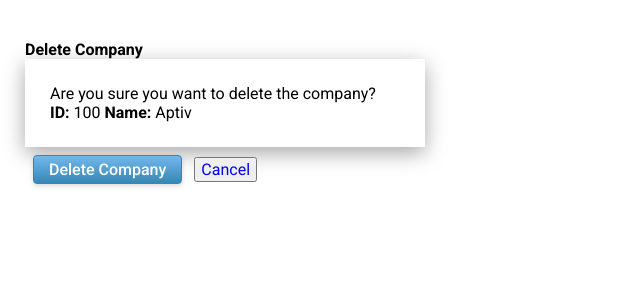
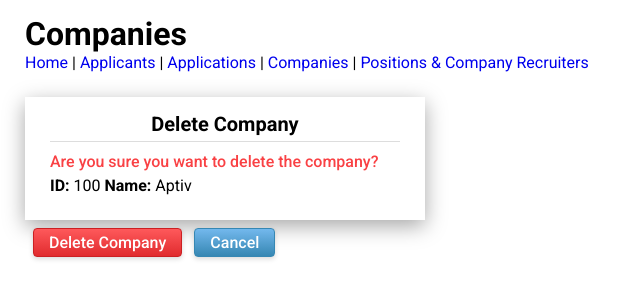
Before and after one commit to sophlil/DreamOffer, a Flask app: page /delete-company/100 in a window 1280 px wide. Shown: the top 300 px of the page, without its empty margins (0-640 px from the left). Run offline with Flask 2, Linux system fonts and the light colour scheme; data comes from the database, SQL or seed files in the repository; data that the repository does not hold is empty; some libraries are stand-ins or nearby versions.

Commit message:
edit delete form styles

```diff
--- a/static/style.css
+++ b/static/style.css
@@ -228,14 +228,18 @@
 } */
 
 #deleteApplicant > fieldset > p,
-#deleteApplication > fieldset > p {
+#deleteApplication > fieldset > p,
+#deleteCompany > fieldset > p,
+#deleteAffiliation > fieldset > p {
   font-weight: 500;
   padding-bottom: 5px;
   color: #f94144;
 }
 
 input[name="Delete_Applicant"],
-input[name="Delete_Application"] {
+input[name="Delete_Application"],
+input[name="Delete_Company"],
+input[name="Delete_Affiliation"] {
   background-image: linear-gradient(#fe595b, #e12b2e);
   color: white;
   border: 1px solid #cb2023;
@@ -243,13 +247,17 @@
 }
 
 input[name="Delete_Applicant"]:hover,
-input[name="Delete_Application"]:hover {
+input[name="Delete_Application"]:hover,
+input[name="Delete_Company"]:hover,
+input[name="Delete_Affiliation"]:hover {
   background-image: linear-gradient(#fa6466, #ec3f42);
   border: 1px solid #db282b;
 }
 
 input[name="Delete_Applicant"]:active,
-input[name="Delete_Application"]:active {
+input[name="Delete_Application"]:active,
+input[name="Delete_Company"]:active,
+input[name="Delete_Affiliation"]:active {
   background-image: linear-gradient(#fb4b4e, #d62326);
   border: 1px solid #be1a1d;
   box-shadow: 0 1px 2px rgba(0, 0, 0, 0.5);
--- a/templates/delete_company.j2
+++ b/templates/delete_company.j2
@@ -12,13 +12,20 @@
 </head>
 
 <body>
+    <h1>Companies</h1>
+
+    <a href="/">Home</a> |
+    <a href="/applicants">Applicants</a> |
+    <a href="/applications">Applications</a> |
+    <a href="/companies">Companies</a> |
+    <a href="/positionscompanyrecruiters">Positions & Company Recruiters</a>
 
     <!-- DELETE -->
     <div id='delete'>
     <!-- form for performing DELETE on a Company -->
         <form id="deleteCompany" action="/delete-company/{{data[0].companyID}}" method="post">
-            <legend><strong>Delete Company</strong></legend>
             <fieldset>
+                <h3><strong>Delete Company</strong></h3>
                 <p>Are you sure you want to delete the company?</p>
                 <div>
                 <label><strong>ID: </strong><span>{{data[0].companyID}}</span></label>
@@ -32,7 +39,7 @@
                 class="btn btn-primary"
                 style="margin:.5rem;"
             />
-            <a href='/companies'>
+            <a class="btn-anchor" href='/companies'>
                 <input class="btn" type="button" value="Cancel">
             </a>
         </form>
```
Also changed, not shown: templates/delete_positionsrecruiters.j2 (+9 -2 lines).
